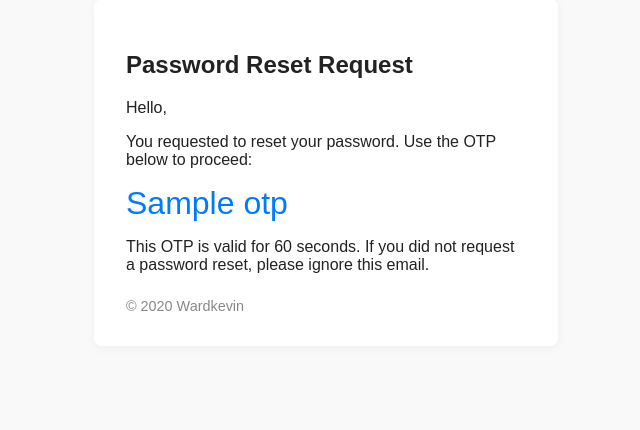
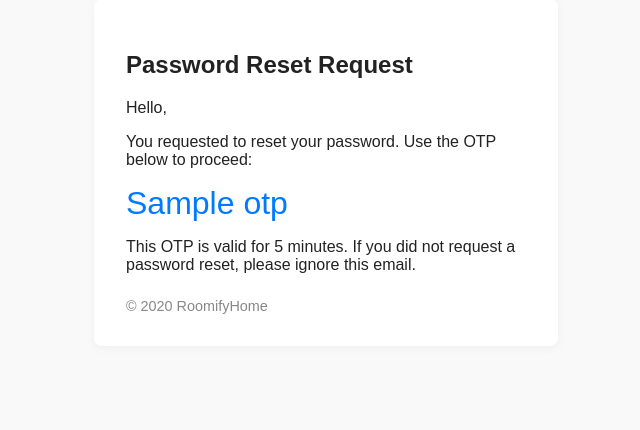
Before and after one commit to asib11/django-template, a Django app: template user/templates/password_reset_otp.html in a window 1280 px wide. Shown: the part 41-471 px from the top of the page, without its empty margins (314-954 px from the left). Run offline with Django 4.2, Linux system fonts and the light colour scheme; the template is opened without the code that fills it: most values are stand-ins (such as "Sample title", 1, 10 or a date in 2020).

Commit message:
fix : template name

```diff
--- a/user/templates/password_reset_otp.html
+++ b/user/templates/password_reset_otp.html
@@ -36,10 +36,10 @@
       <p>You requested to reset your password. Use the OTP below to proceed:</p>
       <div class="otp">{{ otp }}</div>
       <p>
-        This OTP is valid for 60 seconds. If you did not request a password
+        This OTP is valid for 5 minutes. If you did not request a password
         reset, please ignore this email.
       </p>
-      <div class="footer">&copy; {{ year }} Wardkevin</div>
+      <div class="footer">&copy; {{ year }} RoomifyHome</div>
     </div>
   </body>
 </html>
```
